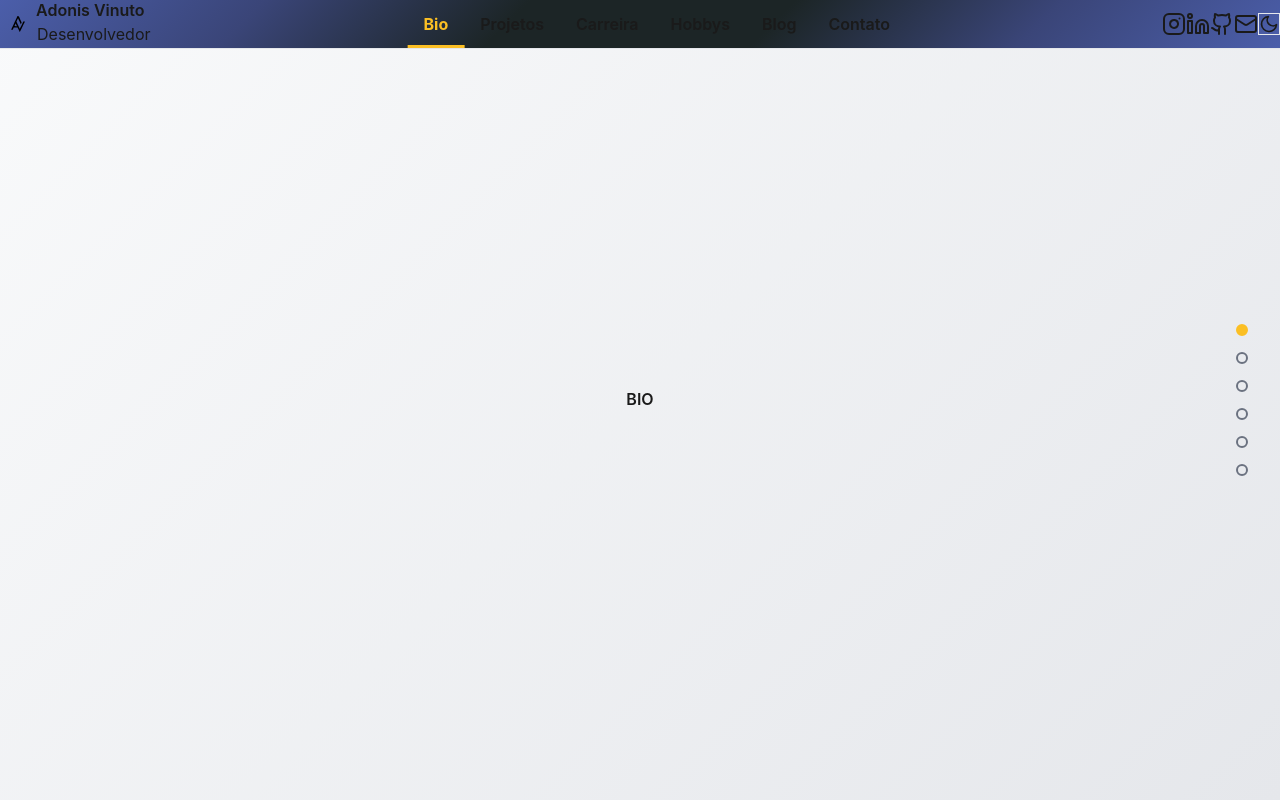
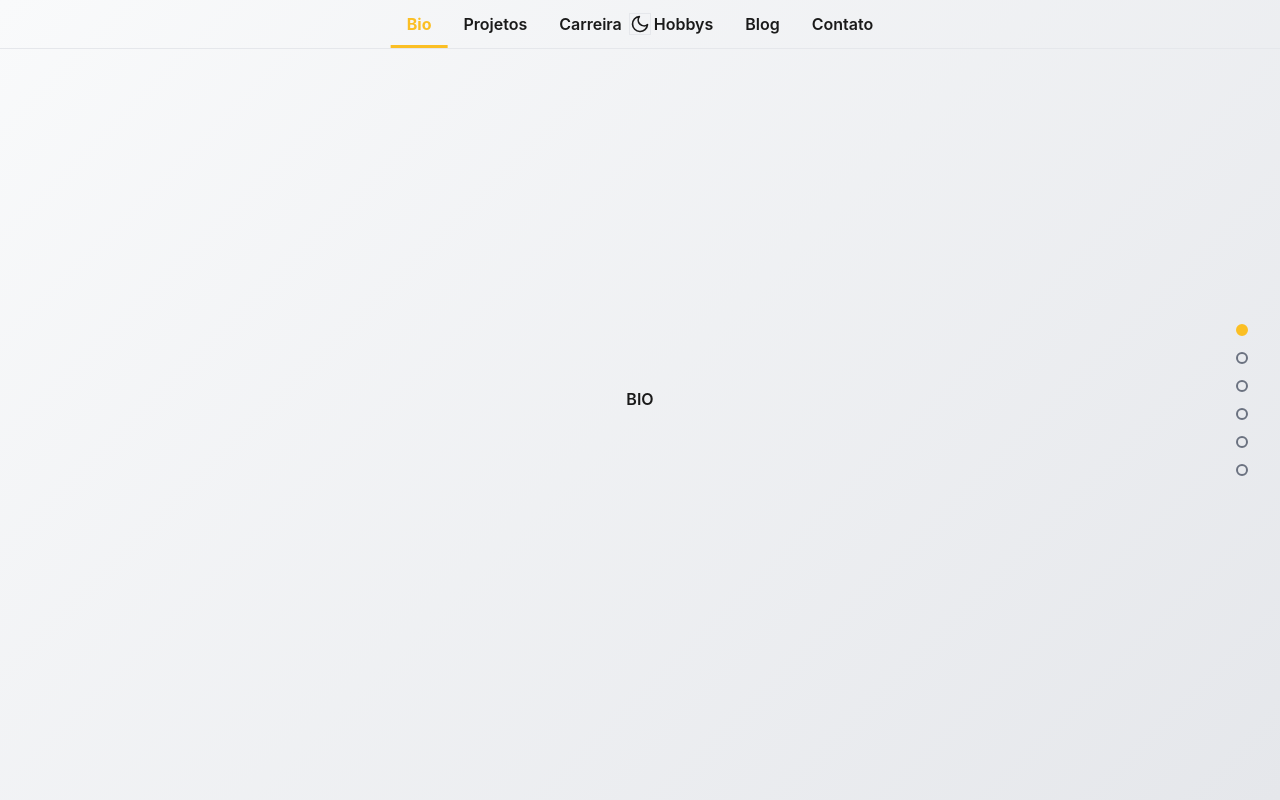
Before and after one commit to adonis-vinuto/personal-site, a Next.js app: page / in a window 1280 px wide. Shown: the top 800 px of the page. Built offline with nearby package versions, Linux system fonts and the light colour scheme.

Commit message:
Feat (Menu): efetuei mais algumas alterações já buscando um layout final, mas ainda estou testando algumas coisas novas para mim como também algumas boas práticas

```diff
--- a/src/components/homePage/navigation.tsx
+++ b/src/components/homePage/navigation.tsx
@@ -17,7 +17,7 @@ export default function Navigation({ sections }: NavigationProps) {
       setActiveSection(Math.min(currentSection, sections.length - 1));
     };
 
-    window.addEventListener('scroll', handleScroll);
+    window.addEventListener('scroll', handleScroll, { passive: true });
     return () => window.removeEventListener('scroll', handleScroll);
   }, [sections.length]);
 
--- a/src/components/homePage/section.tsx
+++ b/src/components/homePage/section.tsx
@@ -1,4 +1,5 @@
 import { ReactNode } from 'react';
+import { theme, cn } from '@/styles/theme';
 
 interface SectionProps {
   id: string;
@@ -8,8 +9,22 @@ interface SectionProps {
 
 export default function Section({ id, className = '', children }: SectionProps) {
   return (
-    <section id={id} className={`section ${className}`}>
-      {children}
+    <section
+      id={id}
+      className={cn(
+        'section',
+        'scroll-snap-align-start',
+        'transition-all duration-500 ease-out',
+        className
+      )}
+    >
+      <div className={cn(
+        'w-full max-w-6xl mx-auto px-4 sm:px-6 lg:px-8',
+        'transition-all duration-300',
+        theme.animation.fadeIn
+      )}>
+        {children}
+      </div>
     </section>
   );
 }
--- a/src/components/homePage/topMenu.tsx
+++ b/src/components/homePage/topMenu.tsx
@@ -2,39 +2,26 @@
 
 import { useState, useEffect } from 'react';
 import { Button } from '@/components/ui/button';
-import { Badge } from '@/components/ui/badge';
 import { ThemeToggle } from '@/components/ui/theme-toggle';
-import { Instagram, Linkedin, Github, Mail } from 'lucide-react';
-import Image from 'next/image';
 
 interface TopMenuProps {
   sections: string[];
 }
 
 export default function TopMenu({ sections }: TopMenuProps) {
-  const [isVisible, setIsVisible] = useState(true);
-  const [lastScrollY, setLastScrollY] = useState(0);
   const [activeSection, setActiveSection] = useState(0);
 
   useEffect(() => {
     const handleScroll = () => {
-      const currentScrollY = window.scrollY;
+      const scrollPosition = window.scrollY;
       const windowHeight = window.innerHeight;
-      const currentSection = Math.round(currentScrollY / windowHeight);
-
-      if (currentScrollY > lastScrollY && currentScrollY > 100) {
-        setIsVisible(false);
-      } else {
-        setIsVisible(true);
-      }
-
-      setLastScrollY(currentScrollY);
+      const currentSection = Math.round(scrollPosition / windowHeight);
       setActiveSection(Math.min(currentSection, sections.length - 1));
     };
 
-    window.addEventListener('scroll', handleScroll);
+    window.addEventListener('scroll', handleScroll, { passive: true });
     return () => window.removeEventListener('scroll', handleScroll);
-  }, [lastScrollY, sections.length]);
+  }, [sections.length]);
 
   const scrollToSection = (index: number) => {
     const targetPosition = index * window.innerHeight;
@@ -44,103 +31,28 @@ export default function TopMenu({ sections }: TopMenuProps) {
     });
   };
 
-  const handleButtonClick = (buttonName: string) => {
-    console.log(`Botão ${buttonName} clicado`);
-  };
+  return (
+    <nav className="fixed top-0 left-0 right-0 w-full z-50 bg-background/80 backdrop-blur-md border-b border-border">
+      <div className="w-full px-4 sm:px-6 lg:px-8">
+        <div className="flex items-center justify-center h-16 relative">
 
-  const handleSocialClick = (platform: string) => {
-    switch (platform) {
-      case 'instagram':
-        window.open('https://www.instagram.com/', '_blank');
-        break;
-      case 'linkedin':
-        window.open('https://www.linkedin.com/', '_blank');
-        break;
-      case 'github':
-        window.open('https://github.com/', '_blank');
-        break;
-      case 'email':
-        // Scroll para o final da tela (seção de contato)
-        window.scrollTo({
-          top: document.body.scrollHeight,
-          behavior: 'smooth',
-        });
-        break;
-    }
-  };
-
-  return (
-    <nav className={`fixed top-0 left-0 right-0 w-full z-50 transition-transform duration-300 ${isVisible ? 'translate-y-0' : '-translate-y-full'}`}>
-      <div className="gradient-top-menu backdrop-blur-sm border-b border-border w-full">
-        <div className="w-full px-4">
-          <div className="flex items-center justify-between h-16">
-            <div className="flex items-center space-x-3">
-              <div className="h-9 w-9 flex items-center justify-center">
-                <Image
-                  src="/logo.svg"
-                  alt="Logo AV"
-                  width={36}
-                  height={36}
-                  className="object-contain"
-                />
-              </div>
-              <div>
-                <h1 className="text-foreground font-bold text-lg">Adonis Vinuto</h1>
-                <Badge variant="secondary" className="text-xs">
-                  Desenvolvedor
-                </Badge>
-              </div>
-            </div>
+          {/* Navegação Principal - Centralizada */}
           <div className="flex items-center space-x-1">
             {sections.map((section, index) => (
-                <button
+              <Button
                 key={section}
+                variant="ghost"
                 className={`nav-button ${index === activeSection ? 'active' : ''}`}
                 onClick={() => scrollToSection(index)}
               >
                 {section}
-                </button>
+              </Button>
             ))}
           </div>
-            <div className="flex items-center space-x-2">
-              <Button
-                variant="ghost"
-                size="sm"
-                onClick={() => handleSocialClick('instagram')}
-                className="p-2"
-                title="Instagram"
-              >
-                <Instagram className="h-4 w-4" />
-              </Button>
-              <Button
-                variant="ghost"
-                size="sm"
-                onClick={() => handleSocialClick('linkedin')}
-                className="p-2"
-                title="LinkedIn"
-              >
-                <Linkedin className="h-4 w-4" />
-              </Button>
-              <Button
-                variant="ghost"
-                size="sm"
-                onClick={() => handleSocialClick('github')}
-                className="p-2"
-                title="GitHub"
-              >
-                <Github className="h-4 w-4" />
-              </Button>
-              <Button
-                variant="ghost"
-                size="sm"
-                onClick={() => handleSocialClick('email')}
-                className="p-2"
-                title="Contato"
-              >
-                <Mail className="h-4 w-4" />
-              </Button>
-              <ThemeToggle className="ml-2" />
-            </div>
+
+          {/* Toggle de Tema - Posição Absoluta no Canto Direito */}
+          <div className="absolute right-0 flex items-center">
+            <ThemeToggle />
           </div>
         </div>
       </div>
```
Lines whose indentation alone changed are shown as unchanged.
